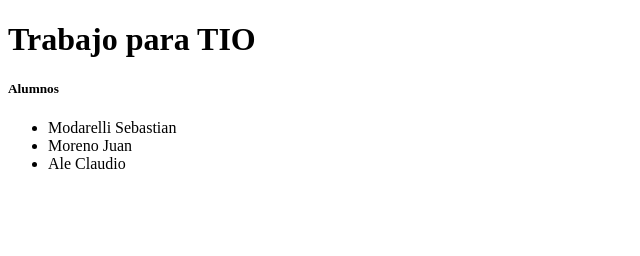
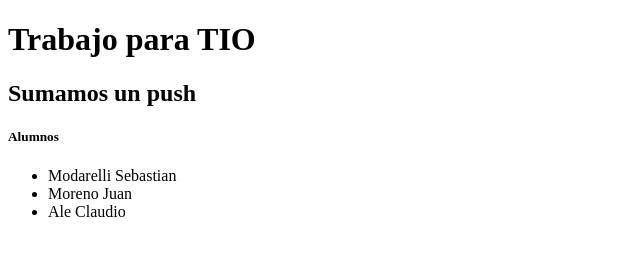
Before and after one commit to juanml30/tiotpe, a plain HTML site: page index.html in a window 1280 px wide. Shown: the whole page, without its empty margins (0-640 px from the left). Drawn offline with Linux system fonts and the light colour scheme.

Commit message:
Guardamos un push

```diff
--- a/index.html
+++ b/index.html
@@ -8,6 +8,7 @@
     </head>
     <body>
         <h1>Trabajo para TIO</h1>
+        <h2>Sumamos un push</h2>
         <h5>Alumnos</h5>
         <ul>
             <li>Modarelli Sebastian</li>
```
